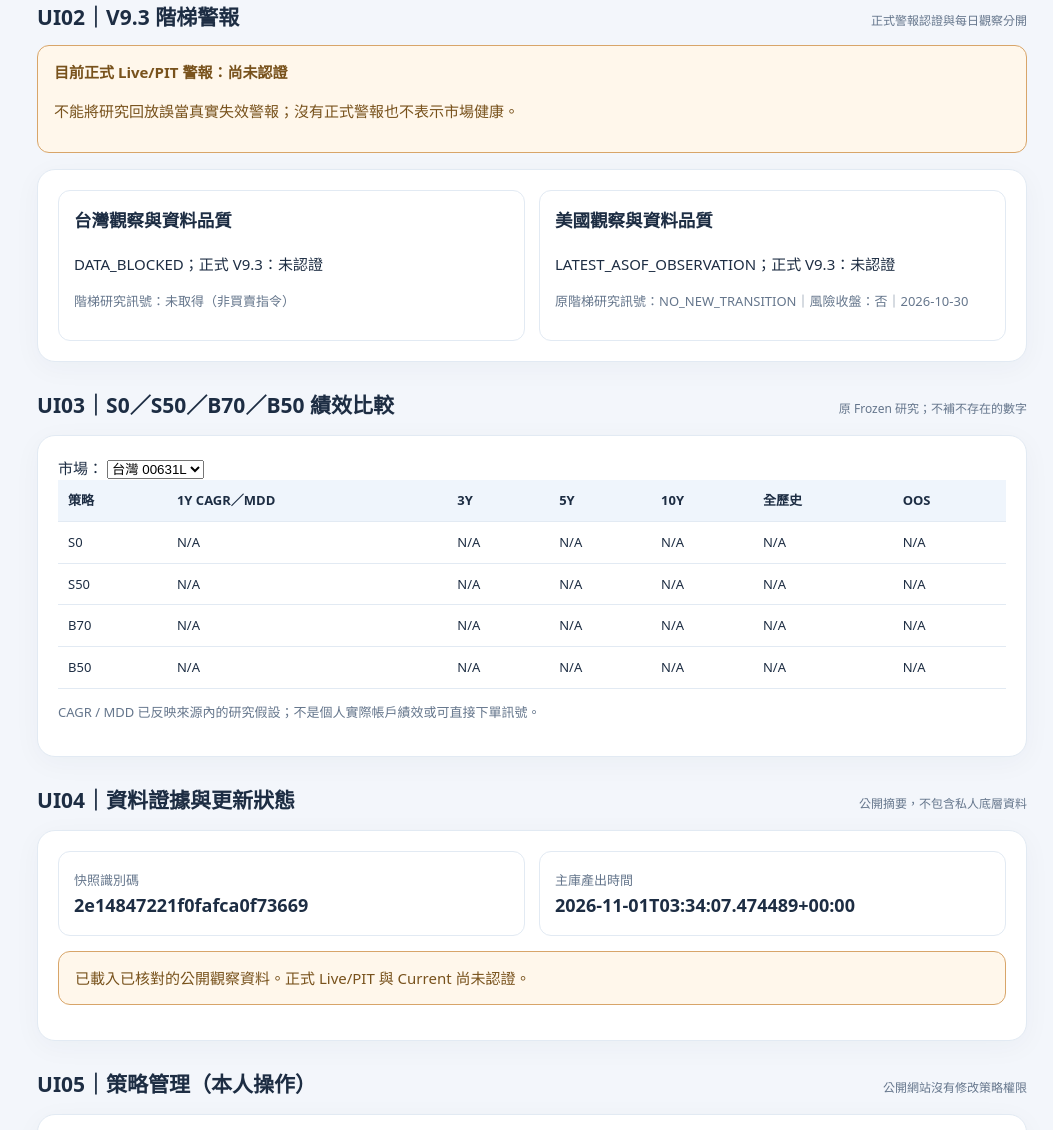
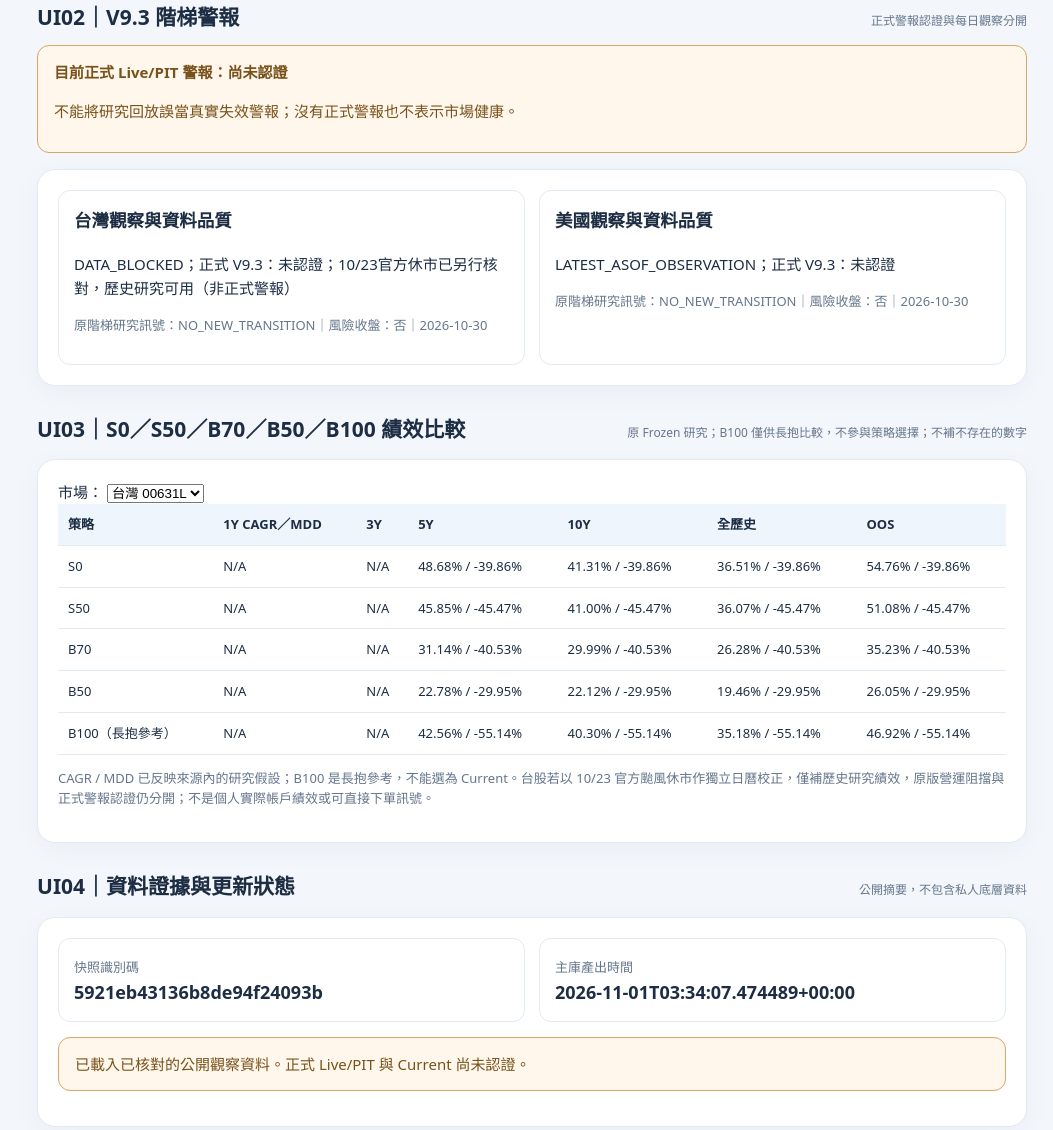
Before and after one commit to ga564100/stair-monitor-pages, a plain HTML site: page index.html in a window 1280 px wide. Shown: the part 815-1945 px from the top of the page, without its empty margins (227-1280 px from the left). Drawn offline with Linux system fonts and the light colour scheme.

Commit message:
release(ui03): TWSE verified 10/23 holiday Frozen historical research and B100 reference (one-off UI upgrade)

```diff
--- a/index.html
+++ b/index.html
@@ -65,7 +65,7 @@
 <div class="top-actions"><span class="mock-pill">私人 GitHub 運算 / Vercel 僅顯示</span></div></header>
 <div class="layout">
 <aside class="side"><div><div class="side-section">五大模組</div><nav aria-label="五個畫面">
-<a href="#ui01">UI01｜市場總覽</a><a href="#ui02">UI02｜階梯警報觀察</a><a href="#ui03">UI03｜四策略比較</a><a href="#ui04">UI04｜資料證據</a><a href="#ui05">UI05｜私人策略管理</a>
+<a href="#ui01">UI01｜市場總覽</a><a href="#ui02">UI02｜階梯警報觀察</a><a href="#ui03">UI03｜五策略比較（B100 僅參考）</a><a href="#ui04">UI04｜資料證據</a><a href="#ui05">UI05｜私人策略管理</a>
 </nav></div><div class="tiny-panel"><strong>本頁僅供觀察</strong><p>沒有正式 Live/PIT 認證時，不宣稱已發出正式失效警報、也不是交易指令。</p></div></aside>
 <main class="main">
 <section class="section" id="ui01"><div class="hero"><div class="hero-kicker">MARKET OBSERVATION</div>
@@ -81,11 +81,11 @@
 <section class="section" id="ui02"><div class="section-title"><h2>UI02｜V9.3 階梯警報</h2><small>正式警報認證與每日觀察分開</small></div>
 <div class="safe-alert"><strong>目前正式 Live/PIT 警報：尚未認證</strong><p>不能將研究回放誤當真實失效警報；沒有正式警報也不表示市場健康。</p></div>
 <div class="safe-panel safe-cols"><div class="safe-item"><h3>台灣觀察與資料品質</h3><p id="tw-gate">—</p><p id="tw-signal" class="safe-note">階梯研究訊號：—</p></div><div class="safe-item"><h3>美國觀察與資料品質</h3><p id="us-gate">—</p><p id="us-signal" class="safe-note">階梯研究訊號：—</p></div></div></section>
-<section class="section" id="ui03"><div class="section-title"><h2>UI03｜S0／S50／B70／B50 績效比較</h2><small>原 Frozen 研究；不補不存在的數字</small></div>
+<section class="section" id="ui03"><div class="section-title"><h2>UI03｜S0／S50／B70／B50／B100 績效比較</h2><small>原 Frozen 研究；B100 僅供長抱比較，不參與策略選擇；不補不存在的數字</small></div>
 <div class="safe-panel"><label for="market">市場：</label> <select id="market"><option value="TW">台灣 00631L</option><option value="US">美國 QLD</option></select>
 <div class="safe-scroll"><table class="safe-table" aria-label="四策略六期間績效表"><thead><tr><th>策略</th><th>1Y CAGR／MDD</th><th>3Y</th><th>5Y</th><th>10Y</th><th>全歷史</th><th>OOS</th></tr></thead>
 <tbody id="performance"><tr><td colspan="7">載入中</td></tr></tbody></table></div>
-<p class="safe-note">CAGR / MDD 已反映來源內的研究假設；不是個人實際帳戶績效或可直接下單訊號。</p></div></section>
+<p class="safe-note">CAGR / MDD 已反映來源內的研究假設；B100 是長抱參考，不能選為 Current。台股若以 10/23 官方颱風休市作獨立日曆校正，僅補歷史研究績效，原版營運阻擋與正式警報認證仍分開；不是個人實際帳戶績效或可直接下單訊號。</p></div></section>
 <section class="section" id="ui04"><div class="section-title"><h2>UI04｜資料證據與更新狀態</h2><small>公開摘要，不包含私人底層資料</small></div>
 <div class="safe-panel"><div class="safe-cols"><div class="safe-item"><span class="safe-note">快照識別碼</span><b id="snapshot-id">—</b></div><div class="safe-item"><span class="safe-note">主庫產出時間</span><b id="generated-at">—</b></div></div>
 <p id="message" role="status" class="safe-alert">正在讀取公開資料。資料讀取失敗時不推論監控健康。</p></div></section>
@@ -104,7 +104,7 @@ const pct=v=>v==null?"N/A":fmt(v*100)+"%";
 let snapshot=null;
 function table(){let el=$("performance");el.replaceChildren();let m=snapshot?.markets?.[$("market").value];
 if(!m){let row=el.insertRow(),cell=row.insertCell();cell.colSpan=7;cell.textContent="沒有可驗證的策略績效";return}
-for(let p of ["S0","S50","B70","B50"]){let row=el.insertRow();row.insertCell().textContent=p;
+for(let p of ["S0","S50","B70","B50","B100"]){let row=el.insertRow();row.insertCell().textContent=p==="B100"?"B100（長抱參考）":p;
 for(let w of periods){let v=m.performance?.[p]?.[w];row.insertCell().textContent=v?pct(v.cagr)+" / "+pct(v.mdd):"N/A";}}}
 function paint(d){
 if(d?.schema!=="STAIR_PUBLIC_OBSERVATION_V1"||d.mode!=="OBSERVATION_ONLY"||d.livePitCertified!==false||d.automaticTrading!==false||d.privatePolicyWriteEnabled!==false||!d.markets?.TW||!d.markets?.US)throw Error("資料未通過公開觀察格式驗證");
@@ -117,7 +117,7 @@ $(p+"-policy").textContent=selected+(v.ownerObservedPolicy?"（本人選定／
 $(p+"-date").textContent="指數 "+v.indexPrice.asOf+"｜ETF "+v.etfPrice.asOf+"｜監控 "+(v.dataAsOf||"未取得");
 $(p+"-index-price").textContent=fmt(v.indexPrice.lastClose,4);
 $(p+"-etf").textContent=v.etf+"："+fmt(v.etfPrice.lastClose,4);
-$(p+"-gate").textContent=v.observationStatus+"；正式 V9.3：未認證"+(v.ownerObservedPolicy?"；已用選定策略跑研究監控":"");
+$(p+"-gate").textContent=v.observationStatus+"；正式 V9.3：未認證"+(v.calendarExceptionResearch?"；10/23官方休市已另行核對，歷史研究可用（非正式警報）":"")+(v.ownerObservedPolicy?"；已用選定策略跑研究監控":"");
 let signal=v.stairSignal;$(p+"-signal").textContent=signal?.mode==="FROZEN_HISTORICAL_RESEARCH_ONLY"?
 "原階梯研究訊號："+(signal.transition||"N/A")+"｜風險收盤："+(signal.riskClose===null?"N/A":signal.riskClose?"是":"否")+"｜"+(signal.asOf||"無日期"):"階梯研究訊號：未取得（非買賣指令）";
 }
--- a/snapshot.json
+++ b/snapshot.json
@@ -4,8 +4,9 @@
   "livePitCertified": false,
   "markets": {
     "TW": {
+      "calendarExceptionResearch": true,
       "currentVerification": "NOT_BOOTSTRAPPED",
-      "dataAsOf": null,
+      "dataAsOf": "2026-10-30",
       "etf": "00631L",
       "etfPrice": {
         "asOf": "2026-10-30",
@@ -22,44 +23,118 @@
       "ownerObservedPolicy": null,
       "ownerObservedRevision": null,
       "performance": {
-        "B50": {
-          "10Y": null,
+        "B100": {
+          "10Y": {
+            "cagr": 0.40298023,
+            "mdd": -0.55143668
+          },
           "1Y": null,
           "3Y": null,
-          "5Y": null,
-          "FULL": null,
-          "OOS": null
+          "5Y": {
+            "cagr": 0.42561986,
+            "mdd": -0.55143668
+          },
+          "FULL": {
+            "cagr": 0.35179956,
+            "mdd": -0.55143668
+          },
+          "OOS": {
+            "cagr": 0.46916886,
+            "mdd": -0.55143668
+          }
+        },
+        "B50": {
+          "10Y": {
+            "cagr": 0.22121606,
+            "mdd": -0.29950405
+          },
+          "1Y": null,
+          "3Y": null,
+          "5Y": {
+            "cagr": 0.22782791,
+            "mdd": -0.29950405
+          },
+          "FULL": {
+            "cagr": 0.19455769,
+            "mdd": -0.29950405
+          },
+          "OOS": {
+            "cagr": 0.26049184,
+            "mdd": -0.29950405
+          }
         },
         "B70": {
-          "10Y": null,
+          "10Y": {
+            "cagr": 0.29989497,
+            "mdd": -0.40526991
+          },
           "1Y": null,
           "3Y": null,
-          "5Y": null,
-          "FULL": null,
-          "OOS": null
+          "5Y": {
+            "cagr": 0.31137507,
+            "mdd": -0.40526991
+          },
+          "FULL": {
+            "cagr": 0.26283907,
+            "mdd": -0.40526991
+          },
+          "OOS": {
+            "cagr": 0.35231066,
+            "mdd": -0.40526991
+          }
         },
         "S0": {
-          "10Y": null,
+          "10Y": {
+            "cagr": 0.41306525,
+            "mdd": -0.3986451
+          },
           "1Y": null,
           "3Y": null,
-          "5Y": null,
-          "FULL": null,
-          "OOS": null
+          "5Y": {
+            "cagr": 0.48682982,
+            "mdd": -0.3986451
+          },
+          "FULL": {
+            "cagr": 0.36509526,
+            "mdd": -0.3986451
+          },
+          "OOS": {
+            "cagr": 0.54761016,
+            "mdd": -0.3986451
+          }
         },
         "S50": {
-          "10Y": null,
+          "10Y": {
+            "cagr": 0.41003707,
+            "mdd": -0.45466421
+          },
           "1Y": null,
           "3Y": null,
-          "5Y": null,
-          "FULL": null,
-          "OOS": null
+          "5Y": {
+            "cagr": 0.45850636,
+            "mdd": -0.45466421
+          },
+          "FULL": {
+            "cagr": 0.36074808,
+            "mdd": -0.45466421
+          },
+          "OOS": {
+            "cagr": 0.51082996,
+            "mdd": -0.45466421
+          }
         }
       },
-      "researchAvailable": false,
-      "stairSignal": null,
+      "researchAvailable": true,
+      "stairSignal": {
+        "asOf": "2026-10-30",
+        "mode": "FROZEN_HISTORICAL_RESEARCH_ONLY",
+        "riskClose": false,
+        "transition": "NO_NEW_TRANSITION"
+      },
       "verifiedCurrent": null
     },
     "US": {
+      "calendarExceptionResearch": false,
       "currentVerification": "NOT_BOOTSTRAPPED",
       "dataAsOf": "2026-10-30",
       "etf": "QLD",
@@ -78,6 +153,26 @@
       "ownerObservedPolicy": null,
       "ownerObservedRevision": null,
       "performance": {
+        "B100": {
+          "10Y": {
+            "cagr": 0.31969071,
+            "mdd": -0.63684476
+          },
+          "1Y": null,
+          "3Y": null,
+          "5Y": {
+            "cagr": 0.14489293,
+            "mdd": -0.63684476
+          },
+          "FULL": {
+            "cagr": 0.24318466,
+            "mdd": -0.83128866
+          },
+          "OOS": {
+            "cagr": 0.27732583,
+            "mdd": -0.63684476
+          }
+        },
         "B50": {
           "10Y": {
             "cagr": 0.17634743,
@@ -173,5 +268,5 @@
   "privatePolicyWriteEnabled": false,
   "publishedFrom": "PRIVATE_MAIN_VERIFIED_OBSERVATION",
   "schema": "STAIR_PUBLIC_OBSERVATION_V1",
-  "snapshotId": "2e14847221f0fafca0f73669"
+  "snapshotId": "5921eb43136b8de94f24093b"
 }
```
